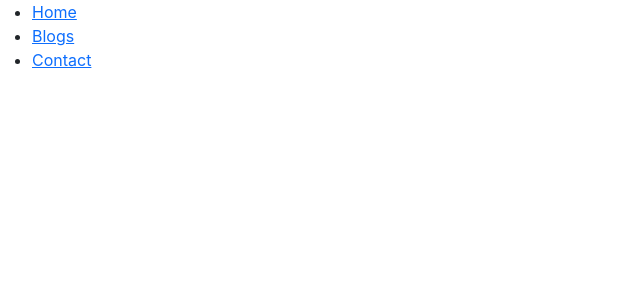
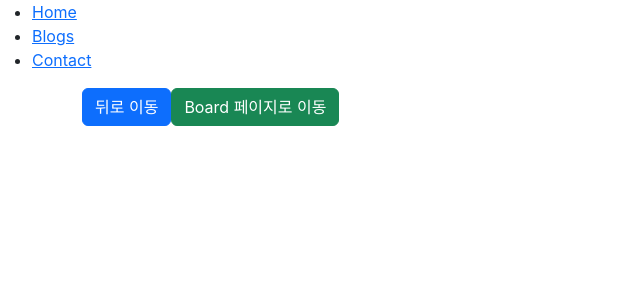
Before and after one commit to EblynCho/java505_react_test2, a React (Create React App) app: page /board2 in a window 1280 px wide. Shown: the top 300 px of the page, without its empty margins (0-640 px from the left). Built offline with nearby package versions, Linux system fonts and the light colour scheme.

Commit message:
navigate

```diff
--- a/src/App7.js
+++ b/src/App7.js
@@ -60,7 +60,11 @@ function App7(props) {
         // 사용법 :
         // 기존 url?파라미터1=값1&파라미터2=값2
 
-
+        // useNavigate() : Link 컴포넌트를 사용하지 않고 다른 페이지로 이동하는 훅
+        // 사용법 :
+        // const navigate = useNavigate();
+        // navigate(-1)  // History 를 사용하여 뒤 페이지로 이동, 숫자를 음수로 입력 시 해당 뒤로 이동 이고, 양수로 입력 시 앞으로 이동
+        // navigate('/url')  // 지정한 url 로 이동
 
         <BrowserRouter>
             <Routes>
--- a/src/Pages/Board2.jsx
+++ b/src/Pages/Board2.jsx
@@ -1,17 +1,28 @@
 // Board2.jsx
 
 import React from "react";
-import {useLocation, useSearchParams} from "react-router-dom";
+import {useLocation, useNavigate, useSearchParams} from "react-router-dom";
 
 function Board2(props) {
     const param1 = useLocation();
     const [param2, setParam2] = useSearchParams();
+    const navi = useNavigate();
+
+    const goBack = () => {
+        navi(-1);
+    }
+
+    const goBoard = () => {
+        navi('/Board/100');
+    }
 
     return (
         <div className={"container"}>
             <p>{param1.search}</p>
             <p>{param2.get("val1")}</p>
             <p>{param2.get("val2")}</p>
+            <button className={"btn btn-primary"} onClick={goBack}>뒤로 이동</button>
+            <button className={"btn btn-success"} onClick={goBoard}>Board 페이지로 이동</button>
         </div>
     );
 }
```
